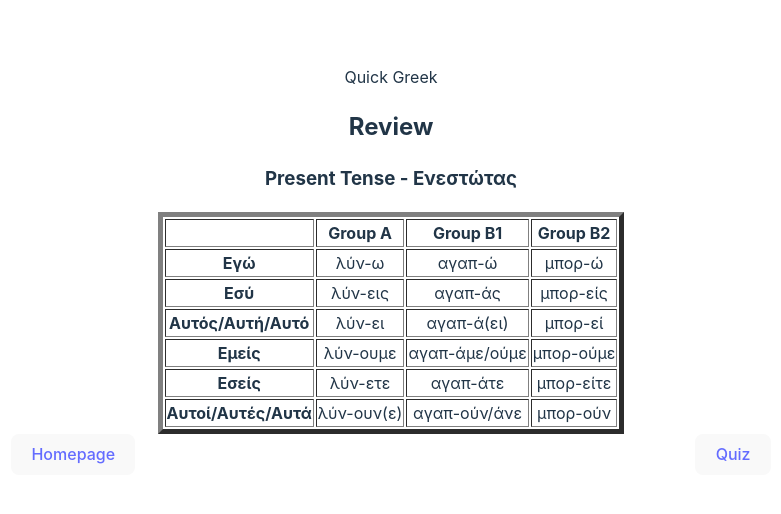
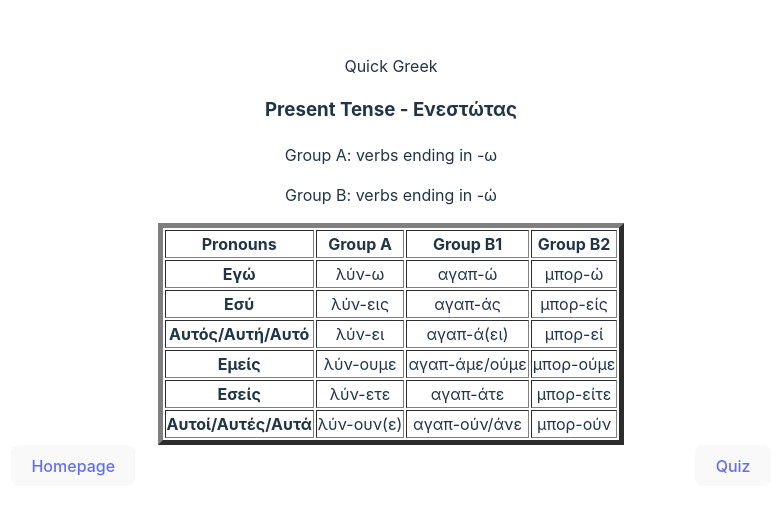
Before and after one commit to ClaireHowley/MVP, a React (Vite) app in the folder client/: page /review in a window 1280 px wide. Shown: the part 130-644 px from the top of the page, without its empty margins (249-1030 px from the left). Built offline with nearby package versions, Linux system fonts and the light colour scheme.

Commit message:
review page edited

```diff
--- a/client/src/pages/ReviewPage.jsx
+++ b/client/src/pages/ReviewPage.jsx
@@ -5,12 +5,13 @@ import Button from "react-bootstrap/Button";
 export default function ReviewPage() {
 	return (
 		<div>
-			<h2>Review</h2>
 			<h3>Present Tense - Ενεστώτας</h3>
+			<p>Group A: verbs ending in -ω</p>
+			<p>Group B: verbs ending in -ώ</p>
 			<table border="5" className="table">
 				<thead>
 					<tr>
-						<th></th>
+						<th>Pronouns</th>
 						<th>Group A</th>
 						<th>Group B1</th>
 						<th>Group B2</th>
```
